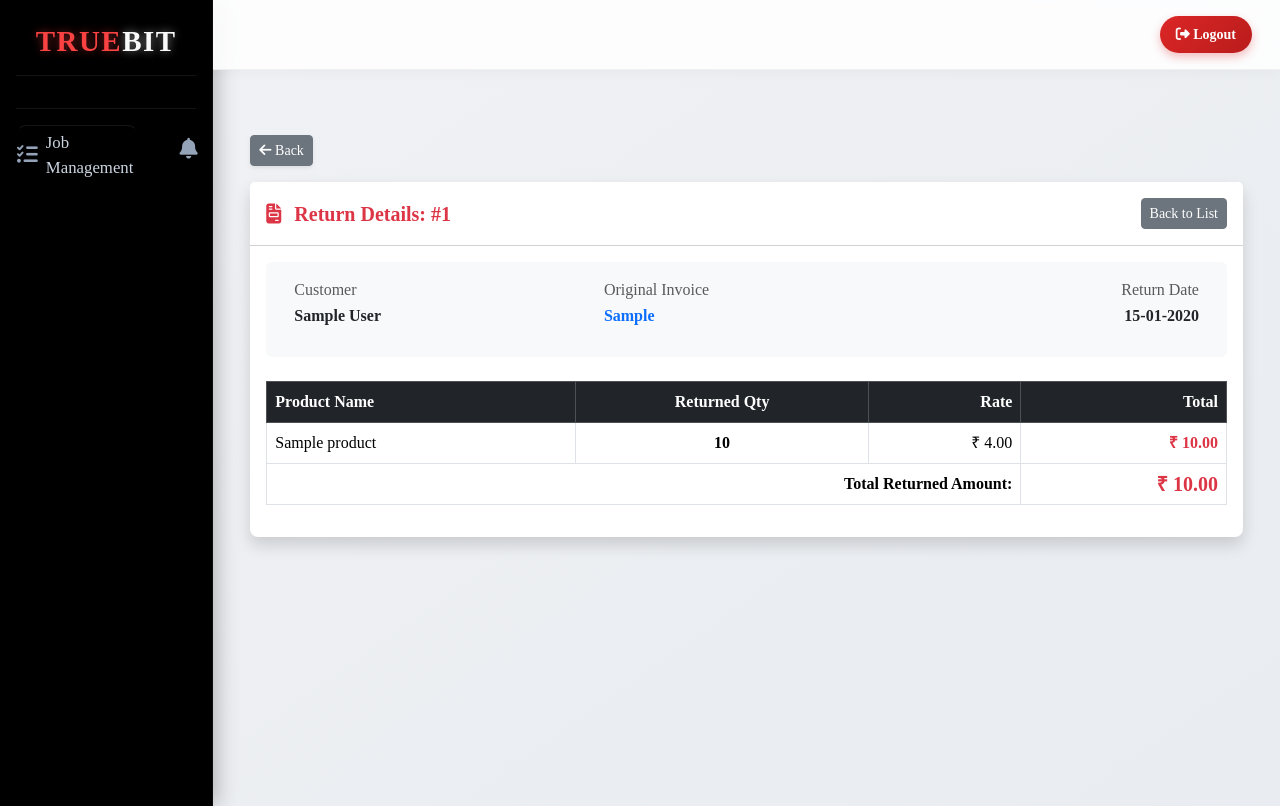
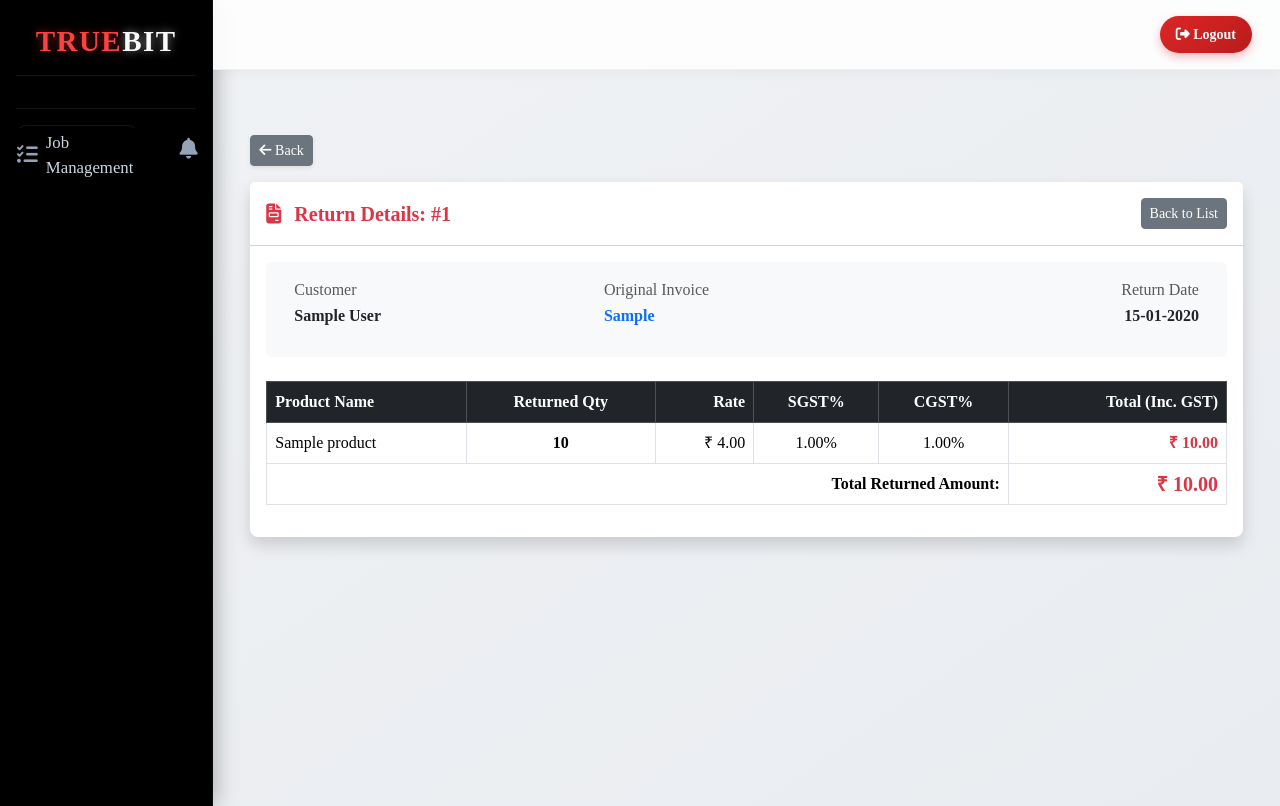
Before and after one commit to Adithajayan/trueapps, a Django app: page /sales/return-view/1/ in a window 1280 px wide. Run offline with Django 5.2, Linux system fonts and the light colour scheme; tables that the repository leaves empty hold one stand-in row (values such as "Sample post"); data that the repository does not hold is empty; some libraries are stand-ins or nearby versions.

Commit message:
sales return gst cmp

```diff
--- a/sales/views.py
+++ b/sales/views.py
@@ -663,7 +663,10 @@ def sales_return_create(request, pk):
                 if qty_ret > 0:
                     prod = Product.objects.get(id=product_ids[i])
                     rate = Decimal(rates[i])
-                    line_total = qty_ret * rate
+                    sales_item = items.filter(product=prod).first()
+                    s_cgst = sales_item.cgst if sales_item else Decimal('0')
+                    s_sgst = sales_item.sgst if sales_item else Decimal('0')
+                    line_total = (rate * qty_ret) * (1 + (s_cgst + s_sgst) / 100)
 
                     # 1. Return Record Create
                     SalesReturnItem.objects.create(
@@ -691,8 +694,12 @@ def sales_return_create(request, pk):
 
                         # B. Sales Batch Record-ile qty & profit update cheyyunnu 🔥
                         ib.qty -= restore_qty
-                        # 🔥 Ithaanu puthiya line: Qty kurayumbol profit-um recalculate cheyyanam
-                        ib.profit = (ib.selling_rate - ib.purchase_rate) * ib.qty
+
+
+                        p_inc_gst = ib.purchase_rate * (1 + (ib.purchase_item.cgst + ib.purchase_item.sgst) / 100)
+                        s_inc_gst = ib.selling_rate * (1 + (s_cgst + s_sgst) / 100)
+
+                        ib.profit = (s_inc_gst - p_inc_gst) * ib.qty
                         ib.save()
 
                         remaining_to_restock -= restore_qty
--- a/templates/sales/sales_return_view.html
+++ b/templates/sales/sales_return_view.html
@@ -71,7 +71,9 @@
                             <th>Product Name</th>
                             <th class="text-center">Returned Qty</th>
                             <th class="text-end">Rate</th>
-                            <th class="text-end">Total</th>
+                            <th class="text-center">SGST%</th>
+                            <th class="text-center">CGST%</th>
+                            <th class="text-end">Total (Inc. GST)</th>
                         </tr>
 
                     </thead>
@@ -94,10 +96,15 @@
                                 ₹ {{ item.rate }}
                             </td>
 
+                            <td class="text-center">
+                                {{ item.product.sgst|default:"0" }}%
+                            </td>
+                            <td class="text-center">
+                                {{ item.product.cgst|default:"0" }}%
+                            </td>
                             <td class="text-end fw-bold text-danger">
                                 ₹ {{ item.total }}
                             </td>
-
                         </tr>
 
                         {% endfor %}
@@ -108,7 +115,7 @@
 
                         <tr>
 
-                            <td colspan="3" class="text-end fw-bold">
+                            <td colspan="5" class="text-end fw-bold">
                                 Total Returned Amount:
                             </td>
 
```
Also changed, not shown: templates/sales/sales_return_print.html (+10 -5 lines).
